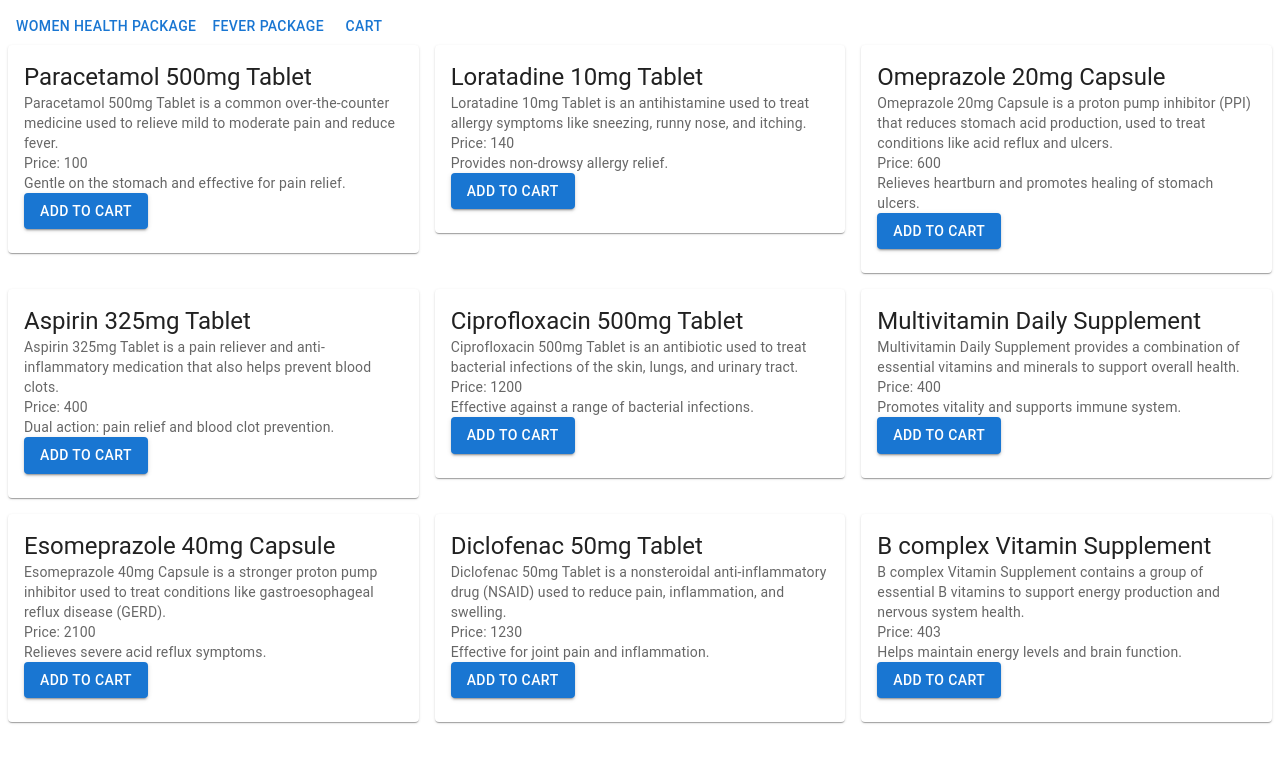
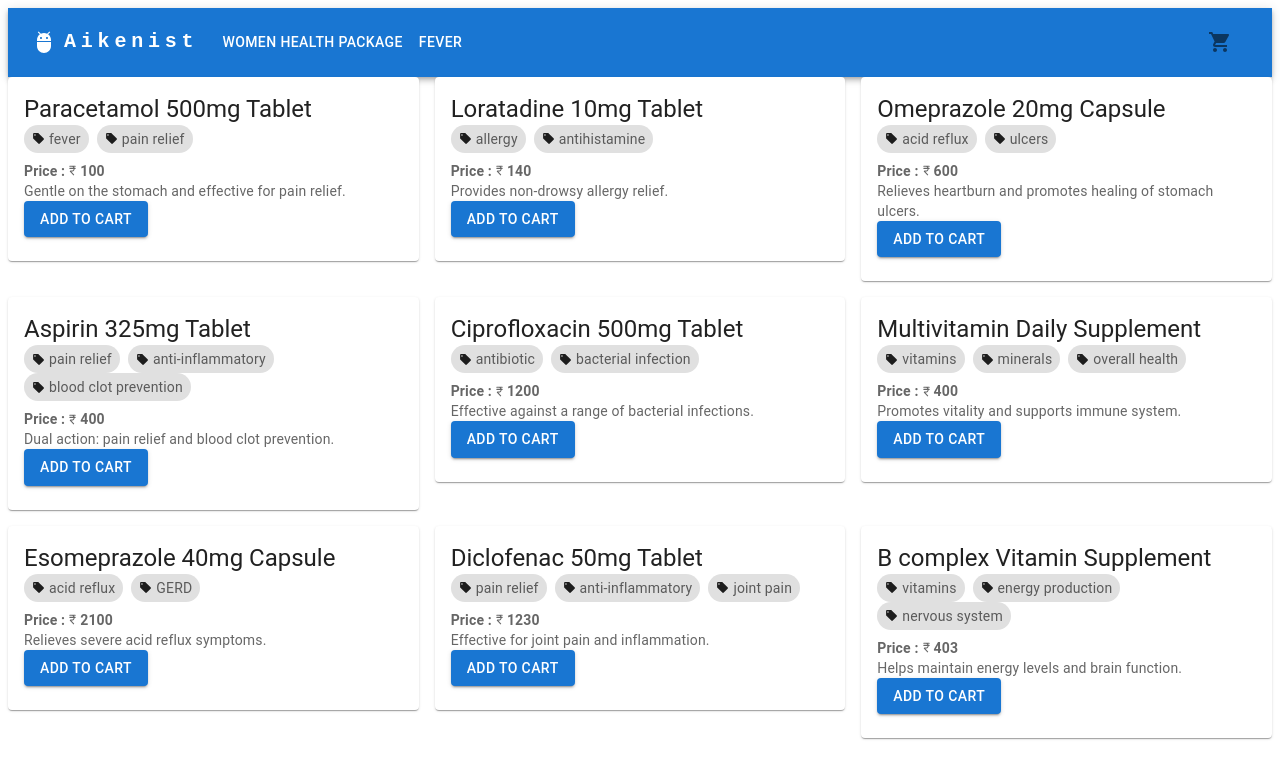
Before and after one commit to nagar2817/Health-Products, a React (Create React App) app: page /fever-package in a window 1280 px wide. Shown: the top 778 px of the page. Built offline with nearby package versions, Linux system fonts and the light colour scheme.

Commit message:
5 files modified, 2 added

```diff
--- a/package.json
+++ b/package.json
@@ -5,7 +5,8 @@
   "dependencies": {
     "@emotion/react": "11.11.1",
     "@emotion/styled": "11.11.0",
-    "@material-ui/core": "^4.12.4",
+    "@material-ui/core": "4.12.4",
+    "@mui/icons-material": "^5.14.3",
     "@mui/material": "5.14.5",
     "@types/react": "18.2.20",
     "react": "18.2.0",
--- a/src/App.js
+++ b/src/App.js
@@ -1,14 +1,16 @@
 import React from 'react';
 import { Routes, Route } from 'react-router-dom';
-import HomeComponent from './Components/Home.js';
+// import HomeComponent from './Components/Home.js';
 import WomenHealthComponent from './Components/WomenHealth.js';
 import FeverComponent from './Components/Fever.js';
 import CartComponent from './Components/CartList/CartComponent.js';
+import Header from './Components/Home.js';
 
 function App() {
   return (
     <div className="App">
-          <HomeComponent />
+      <Header/>
+        {/* <HomeComponent />  */}
         <Routes>
             <Route
               path="/women-health-package"
--- a/src/Components/Home.js
+++ b/src/Components/Home.js
@@ -1,21 +1,162 @@
-import React from 'react';
-import { Link } from 'react-router-dom';
-import { Button } from '@mui/material';
+import * as React from 'react';
+import { Link as RouterLink } from 'react-router-dom';
+import AppBar from '@mui/material/AppBar';
+import Box from '@mui/material/Box';
+import Toolbar from '@mui/material/Toolbar';
+import IconButton from '@mui/material/IconButton';
+import Typography from '@mui/material/Typography';
+import Menu from '@mui/material/Menu';
+import MenuIcon from '@mui/icons-material/Menu';
+import Container from '@mui/material/Container';
+import Avatar from '@mui/material/Avatar';
+import Button from '@mui/material/Button';
+import Tooltip from '@mui/material/Tooltip';
+import MenuItem from '@mui/material/MenuItem';
+import AdbIcon from '@mui/icons-material/Adb';
+import ShoppingCartIcon from '@mui/icons-material/ShoppingCart';
 
-const HomeComponent = () => {
+const pages = [
+  { name: 'Women Health Package', path: '/women-health-package' },
+  { name: 'Fever', path: '/fever-package' },
+];
+const settings = [];
+
+function Header() {
+  const [anchorElNav, setAnchorElNav] = React.useState(null);
+  const [anchorElUser, setAnchorElUser] = React.useState(null);
+
+  const handleOpenNavMenu = (event) => {
+    setAnchorElNav(event.currentTarget);
+  };
+  const handleOpenUserMenu = (event) => {
+    setAnchorElUser(event.currentTarget);
+  };
+
+  const handleCloseNavMenu = () => {
+    setAnchorElNav(null);
+  };
+
+  const handleCloseUserMenu = () => {
+    setAnchorElUser(null);
+  };
+
   return (
-    <div>
-      <Button component={Link} to="/women-health-package">
-        Women Health Package
-      </Button>
-      <Button component={Link} to="/fever-package">
-        Fever Package
-      </Button>
-      <Button component={Link} to="/cart">
-        Cart
-      </Button>
-    </div>
+    <AppBar position="static">
+      <Container maxWidth="xl">
+        <Toolbar disableGutters>
+          <AdbIcon sx={{ display: { xs: 'none', md: 'flex' }, mr: 1 }} />
+          <Typography
+            variant="h6"
+            noWrap
+            component={RouterLink}
+            to="/"
+            sx={{
+              mr: 2,
+              display: { xs: 'none', md: 'flex' },
+              fontFamily: 'monospace',
+              fontWeight: 700,
+              letterSpacing: '.3rem',
+              color: 'inherit',
+              textDecoration: 'none',
+            }}
+          >
+              Aikenist
+          </Typography>
+
+          <Box sx={{ flexGrow: 1, display: { xs: 'flex', md: 'none' } }}>
+            <IconButton
+              size="large"
+              aria-label="account of current user"
+              aria-controls="menu-appbar"
+              aria-haspopup="true"
+              onClick={handleOpenNavMenu}
+              color="inherit"
+            >
+              <MenuIcon />
+            </IconButton>
+            <Menu
+              id="menu-appbar"
+              anchorEl={anchorElNav}
+              anchorOrigin={{
+                vertical: 'bottom',
+                horizontal: 'left',
+              }}
+              keepMounted
+              transformOrigin={{
+                vertical: 'top',
+                horizontal: 'left',
+              }}
+              open={Boolean(anchorElNav)}
+              onClose={handleCloseNavMenu}
+              sx={{
+                display: { xs: 'block', md: 'none' },
+              }}
+            >
+              {pages.map((page) => (
+                <MenuItem key={page.name} onClick={handleCloseNavMenu}>
+                  <Typography textAlign="center" component={RouterLink} to={page.path}>
+                    {page.name}
+                  </Typography>
+                </MenuItem>
+              ))}
+            </Menu>
+          </Box>
+          <AdbIcon sx={{ display: { xs: 'flex', md: 'none' }, mr: 1 }} />
+          <Typography
+            variant="h5"
+            noWrap
+            component={RouterLink}
+            to="/"
+            sx={{
+              mr: 2,
+              display: { xs: 'flex', md: 'none' },
+              flexGrow: 1,
+              fontFamily: 'monospace',
+              fontWeight: 700,
+              letterSpacing: '.3rem',
+              color: 'inherit',
+              textDecoration: 'none',
+            }}
+          >
+              Aikenist
+          </Typography>
+          <Box sx={{ flexGrow: 1, display: { xs: 'none', md: 'flex' } }}>
+            {pages.map((page) => (
+              <Button
+                key={page.name}
+                component={RouterLink}
+                to={page.path}
+                onClick={handleCloseNavMenu}
+                sx={{
+                  my: 2,
+                  color: 'white',
+                  display: 'block',
+                  '&:hover': {
+                    outline: 'none',
+                  },
+                }}
+              >
+                {page.name}
+              </Button>
+            ))}
+          </Box>
+
+          <Box sx={{ flexGrow: 0 }}>
+            <Tooltip title="Cart">
+              <IconButton
+              component={RouterLink}
+              to="/cart"
+              aria-label="Cart"
+              sx={{ p: 2 }}>
+                <ShoppingCartIcon/>
+              </IconButton>
+            </Tooltip>
+
+          </Box>
+        </Toolbar>
+      </Container>
+    </AppBar>
   );
-};
+}
 
-export default HomeComponent;
+export default Header;
--- a/src/Components/ProductCard/ProductCard.js
+++ b/src/Components/ProductCard/ProductCard.js
@@ -1,10 +1,13 @@
 import React,{useContext} from 'react';
-import { Card, CardContent, Typography,Button } from '@mui/material';
+import { Box,Card, CardContent, Typography,Button } from '@mui/material';
 import {ProductContext} from '../../ProductContext.js';
 import { Link,useParams } from 'react-router-dom';
+import CurrencyRupeeRoundedIcon from '@mui/icons-material/CurrencyRupeeRounded';
+import LocalOfferRoundedIcon from '@mui/icons-material/LocalOfferRounded';
+import Tags from '../Tags.js';
 
 
-const ProductCard = ({ name, description, price, extraFeatures,Added }) => {
+const ProductCard = ({ name, tags, description, price, extraFeatures,Added }) => {
   const {cartTasks,setCartTasks,setWhPackage,setFeverPackage,feverPackage,whPackage} = useContext(ProductContext);
   const path = window.location.pathname;
 const cartText = path.split('/').pop();
@@ -44,11 +47,22 @@ const cartText = path.split('/').pop();
         <Typography variant="h5" component="div">
           {name}
         </Typography>
-        <Typography variant="body2" color="text.secondary">
-          {description}
-        </Typography>
-        <Typography variant="body2" color="text.secondary">
-          Price: {price}
+        <Box sx={{ display: 'flex', flexWrap: 'wrap', mb: '8px' }}>
+        {tags.map((tag) => (
+
+            <Tags tag={tag} />
+
+))}
+</Box>
+        <Typography variant="body2" color="text.secondary"
+         sx={{
+          display: 'flex',
+          alignItems: 'center',
+          gap: '1px',
+          fontWeight: 'bold',
+        }} >
+           Price : <CurrencyRupeeRoundedIcon sx={{ fontSize: 'small' }} />
+            {price}
         </Typography>
         <Typography variant="body2" color="text.secondary">
           {extraFeatures}
@@ -57,7 +71,7 @@ const cartText = path.split('/').pop();
         { cartText !== "cart" ?
         (Added ?
           (
-            <Button variant="contained" component={Link} to="/cart">
+            <Button variant="outline" color="success" component={Link} to="/cart">
               Go to Cart
             </Button>
           ) :
--- /dev/null
+++ b/src/Components/Tags.js
@@ -0,0 +1,28 @@
+import React from 'react';
+import Typography from '@mui/material/Typography';
+import LocalOfferRoundedIcon from '@mui/icons-material/LocalOfferRounded';
+import Box from '@mui/material/Box';
+
+function Tags({ tag }) {
+  return (
+    <Box
+      sx={{
+        display: 'flex', // Use flex display
+        alignItems: 'center',
+        borderRadius: '16px', // Adjust the value for the desired roundness
+        backgroundColor: '#e0e0e0', // Adjust the background color as needed
+        padding: '4px 8px', // Adjust the padding as needed
+        marginRight: '8px', // Add margin to create a gap between tags
+      }}
+    >
+      <LocalOfferRoundedIcon sx={{ fontSize: 'small', marginRight: '4px' }} />
+      <Typography variant="body2" color="text.secondary">
+        {tag}
+      </Typography>
+    </Box>
+  );
+}
+
+
+
+export default Tags;
--- a/src/Data.js
+++ b/src/Data.js
@@ -1,103 +1,103 @@
 export const WomenData = [
   {
     "name": "Dolo 650mg Tablet",
-    "description": "Dolo 650mg Tablet is a commonly used medicine for the relief of pain and fever.",
+    "tags": ["fever", "pain relief"],
     "price": "1400",
     "extraFeatures": "Dolo 650mg Tablet is known for its effectiveness in providing quick relief from pain and fever.",
-    "Added":false
+    "Added": false
   },
   {
     "name": "Cetrizine 10mg Tablet",
-    "description": "Cetrizine 10mg Tablet is an antihistamine used to relieve allergy symptoms such as watery eyes, runny nose, itching eyes/nose, sneezing, hives, and itching.",
+    "tags": ["allergy", "antihistamine"],
     "price": "250",
     "extraFeatures": "Provides relief from various allergy symptoms.",
-    "Added":false
+    "Added": false
   },
   {
     "name": "Ibuprofen 400mg Tablet",
-    "description": "Ibuprofen 400mg Tablet is a nonsteroidal anti-inflammatory drug (NSAID) used to relieve pain, reduce inflammation, and control fever.",
+    "tags": ["pain relief", "anti-inflammatory"],
     "price": "800",
     "extraFeatures": "Effective in reducing pain and inflammation.",
-    "Added":false
+    "Added": false
   },
   {
     "name": "Amoxicillin 500mg Capsule",
-    "description": "Amoxicillin 500mg Capsule is an antibiotic used to treat a wide variety of bacterial infections. It works by stopping the growth of bacteria.",
+    "tags": ["antibiotic", "bacterial infection"],
     "price": "1200",
     "extraFeatures": "Treats various bacterial infections.",
-    "Added":false
+    "Added": false
   },
   {
     "name": "Probiotic Digestive Support Capsule",
-    "description": "Probiotic Digestive Support Capsule contains beneficial bacteria that support digestive health and balance gut flora.",
+    "tags": ["digestive health", "gut flora"],
     "price": "600",
     "extraFeatures": "Promotes a healthy digestive system.",
-    "Added":false
+    "Added": false
   }
-]
+];
 
 export const FeverData = [
   {
     "name": "Paracetamol 500mg Tablet",
-    "description": "Paracetamol 500mg Tablet is a common over-the-counter medicine used to relieve mild to moderate pain and reduce fever.",
+    "tags": ["fever", "pain relief"],
     "price": "100",
     "extraFeatures": "Gentle on the stomach and effective for pain relief.",
-    "Added":false
+    "Added": false
   },
   {
     "name": "Loratadine 10mg Tablet",
-    "description": "Loratadine 10mg Tablet is an antihistamine used to treat allergy symptoms like sneezing, runny nose, and itching.",
+    "tags": ["allergy", "antihistamine"],
     "price": "140",
     "extraFeatures": "Provides non-drowsy allergy relief.",
-    "Added":false
+    "Added": false
   },
   {
     "name": "Omeprazole 20mg Capsule",
-    "description": "Omeprazole 20mg Capsule is a proton pump inhibitor (PPI) that reduces stomach acid production, used to treat conditions like acid reflux and ulcers.",
+    "tags": ["acid reflux", "ulcers"],
     "price": "600",
     "extraFeatures": "Relieves heartburn and promotes healing of stomach ulcers.",
-    "Added":false
+    "Added": false
   },
   {
     "name": "Aspirin 325mg Tablet",
-    "description": "Aspirin 325mg Tablet is a pain reliever and anti-inflammatory medication that also helps prevent blood clots.",
+    "tags": ["pain relief", "anti-inflammatory", "blood clot prevention"],
     "price": "400",
     "extraFeatures": "Dual action: pain relief and blood clot prevention.",
-    "Added":false
+    "Added": false
   },
   {
     "name": "Ciprofloxacin 500mg Tablet",
-    "description": "Ciprofloxacin 500mg Tablet is an antibiotic used to treat bacterial infections of the skin, lungs, and urinary tract.",
+    "tags": ["antibiotic", "bacterial infection"],
     "price": "1200",
     "extraFeatures": "Effective against a range of bacterial infections.",
-    "Added":false
+    "Added": false
   },
   {
     "name": "Multivitamin Daily Supplement",
-    "description": "Multivitamin Daily Supplement provides a combination of essential vitamins and minerals to support overall health.",
+    "tags": ["vitamins", "minerals", "overall health"],
     "price": "400",
     "extraFeatures": "Promotes vitality and supports immune system.",
-    "Added":false
+    "Added": false
   },
   {
     "name": "Esomeprazole 40mg Capsule",
-    "description": "Esomeprazole 40mg Capsule is a stronger proton pump inhibitor used to treat conditions like gastroesophageal reflux disease (GERD).",
+    "tags": ["acid reflux", "GERD"],
     "price": "2100",
     "extraFeatures": "Relieves severe acid reflux symptoms.",
-    "Added":false
+    "Added": false
   },
   {
     "name": "Diclofenac 50mg Tablet",
-    "description": "Diclofenac 50mg Tablet is a nonsteroidal anti-inflammatory drug (NSAID) used to reduce pain, inflammation, and swelling.",
+    "tags": ["pain relief", "anti-inflammatory", "joint pain"],
     "price": "1230",
     "extraFeatures": "Effective for joint pain and inflammation.",
-    "Added":false
+    "Added": false
   },
   {
     "name": "B complex Vitamin Supplement",
-    "description": "B complex Vitamin Supplement contains a group of essential B vitamins to support energy production and nervous system health.",
+    "tags": ["vitamins", "energy production", "nervous system"],
     "price": "403",
     "extraFeatures": "Helps maintain energy levels and brain function.",
-    "Added":false
+    "Added": false
   }
-]
+];
```
Also changed, not shown: src/Components/Home2.js (added, +21 -0 lines).
